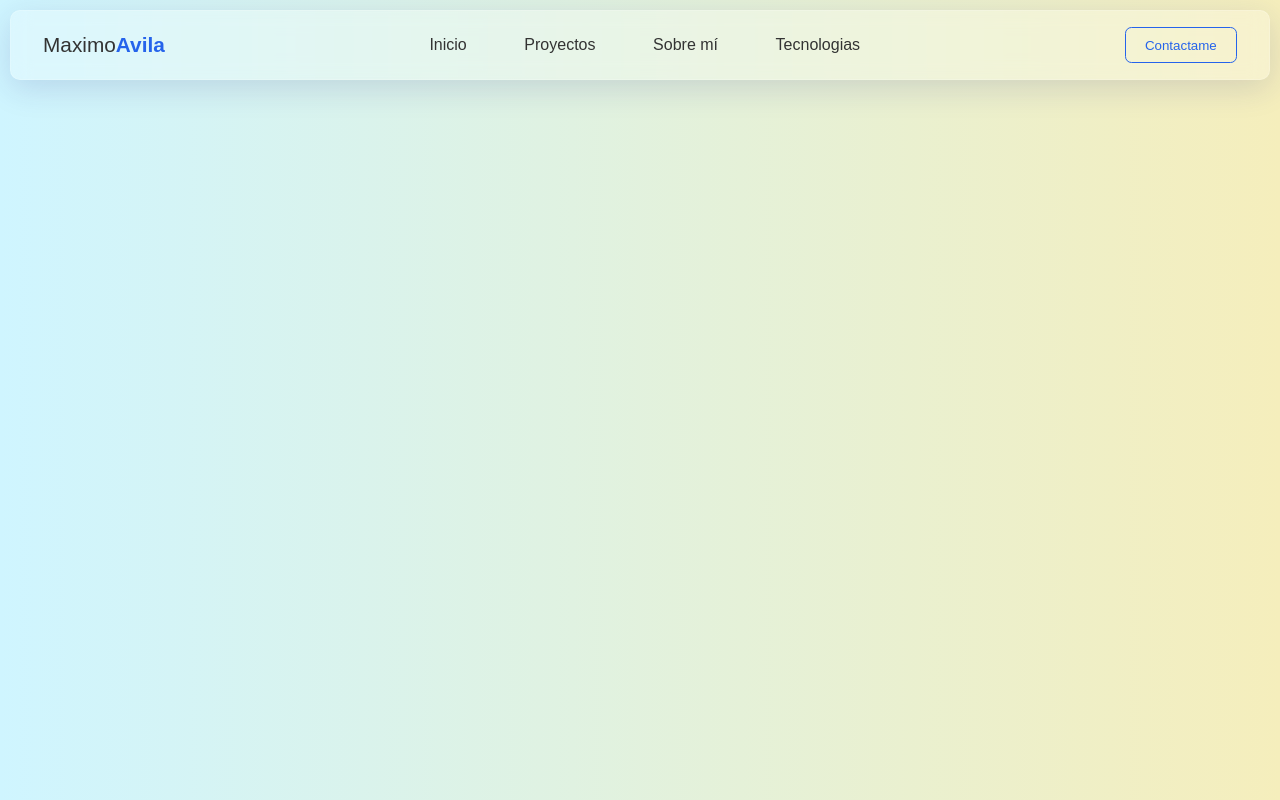
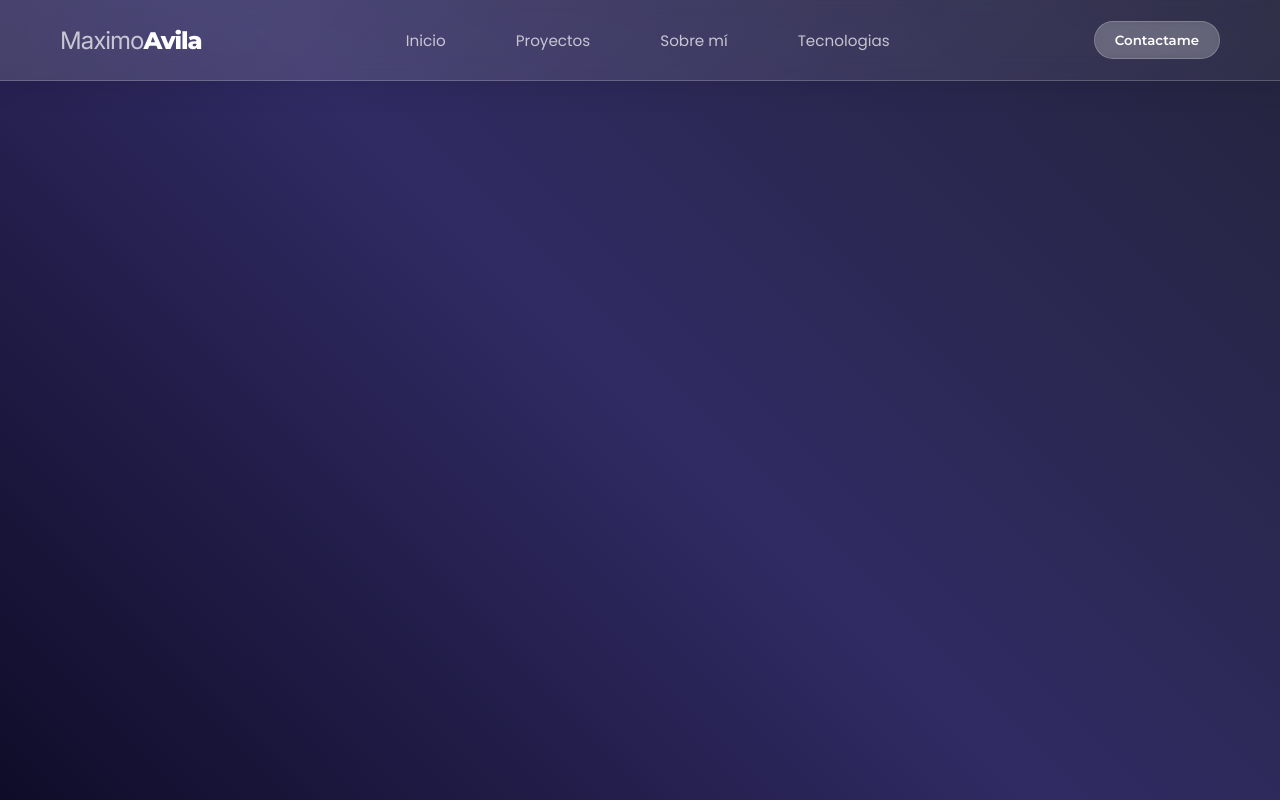
Before and after one commit to avmaximo/portfolio, a plain HTML site: page index.html in a window 1280 px wide. Drawn offline with Linux system fonts and the light colour scheme; a web font is replaced by a local one.

Commit message:
07032026-2

```diff
--- a/index.html
+++ b/index.html
@@ -3,13 +3,18 @@
 <head>
     <meta charset="UTF-8">
     <meta name="viewport" content="width=device-width, initial-scale=1.0">
+    <style>
+    @import url('https://fonts.googleapis.com/css2?family=Inter:ital,opsz,wght@0,14..32,100..900;1,14..32,100..900&family=Miniver&family=Montserrat:ital,wght@0,100..900;1,100..900&family=Poppins:ital,wght@0,400;0,500;0,600;0,700;1,400&display=swap');
+    </style>
     <link rel="stylesheet" href="style.css">
+
     <title>Document</title>
 </head>
 <body>
     <header class="main-header">
+        <div class="header-container">
             <div class="header-logo">
-            Maximo<span>Avila</span>
+                <span>Maximo</span>Avila
             </div>
             <div class="nav-menu">
                 <li><a href="#" class="btn-1">Inicio</a></li>
@@ -18,6 +23,7 @@
                 <li><a href="#" class="btn-1">Tecnologias</a></li>
             </div>
             <button class="btn-contact-me">Contactame</button>
+        </div>
     </header>
     <section class="hero-section">
 
--- a/style.css
+++ b/style.css
@@ -1,106 +1,121 @@
+:root {
+    /* --- Tipografías (Google Fonts) --- */
+    --font-main: 'Inter', sans-serif;
+    --font-accent: 'Poppins', sans-serif;
+    --font-heading: 'Montserrat', sans-serif;
+
+    /* --- Colores de Vidrio (Glassmorphism) --- */
+    --glass-bg: rgba(255, 255, 255, 0.1);       /* Transparencia base del vidrio */
+    --glass-border: rgba(255, 255, 255, 0.2);   /* Borde sutil que da sensación de grosor */
+    --glass-blur: blur(12px);                   /* El efecto que desenfoca lo que está detrás */
+
+    /* --- Colores de Texto --- */
+    --text-primary: #ffffff;
+    --text-secondary: rgba(255, 255, 255, 0.7);
+    --text-shadow: 0 4px 10px rgba(0, 0, 0, 0.3);
+
+    /* --- Espaciado y Bordes --- */
+    --radius: 20px;
+    --shadow-main: 0 8px 32px 0 rgba(31, 38, 135, 0.37);
+}
+
+/* RESET GLOBAL */
 * {
     padding: 0;
     margin: 0;
-    box-sizing: border-box; /* AÑADIDO: Fundamental para que el padding no sume al ancho total */
-    font-family: sans-serif;
+    box-sizing: border-box; /* Hace que el padding no rompa el ancho de los elementos */
+    font-family: var(--font-main);
 }
 
-/* Reto para vos: Dale un color de fondo o un degradado sutil al BODY
-   para que el efecto de vidrio se note realmente. Si el fondo es blanco puro,
-   el "glass" no se apreciará bien.
-*/
-
 body {
-    background: #cff5ff;
-    background: linear-gradient(90deg,rgba(207, 245, 255, 1) 0%, rgba(245, 238, 188, 1) 100%);
+    background: linear-gradient(45deg, #0f0c29, #302b63, #24243e); /* Fondo oscuro para que resalte el vidrio */
+    min-height: 100vh;
+    padding-top: 80px; /* Evita que el contenido se esconda bajo el header fijo */
 }
 
+/* HEADER (La capa que flota) */
 .main-header {
-    display: flex;
-    align-items: center;
-    justify-content: space-between;
-    padding: 1rem 2rem;
+    position: fixed;    /* Lo mantiene siempre visible al hacer scroll */
+    top: 0;             /* Pegado arriba */
+    left: 0;            /* Pegado a la izquierda */
+    width: 100%;        /* Ocupa todo el ancho de la pantalla */
+    z-index: 1000;      /* Se asegura de estar por encima de todo el contenido */
 
-    /* --- AQUÍ EMPIEZA LA MAGIA DEL GLASSMORPHISM --- */
+    /* Efecto Liquid Glass */
+    background: linear-gradient(
+        135deg,
+        rgba(255, 255, 255, 0.15) 0%,
+        rgba(255, 255, 255, 0.05) 100%
+    ); /* Gradiente traslúcido que simula reflejos de luz */
 
-    /* 1. Fondo semi-transparente (Blanco con 25% de opacidad) */
-    background-color: rgba(255, 255, 255, 0.25);
+    backdrop-filter: var(--glass-blur); /* El corazón del efecto: desenfoca el fondo */
+    -webkit-backdrop-filter: var(--glass-blur); /* Compatibilidad para navegadores Safari */
 
-    /* 2. El Efecto Esmerilado (Súper importante) */
-    /* Desenfoca el fondo detrás del header */
-    backdrop-filter: blur(10px);
-    /* Soporte para navegadores basados en WebKit (Safari, etc.) */
-    -webkit-backdrop-filter: blur(10px);
-
-    /* 3. Borde sutil y brillo */
-    /* Reemplazamos tu '1px solid red' por uno blanco semi-transparente */
-    border: 1px solid rgba(255, 255, 255, 0.18);
-
-    /* 4. Sombra para profundidad */
-    box-shadow: 0 8px 32px 0 rgba(31, 38, 135, 0.15); /* Una sombra azulada muy suave */
-
-    /* --- FIN DE LA MAGIA --- */
-
-    /* Mantenemos tus estilos de layout */
-    border-radius: 10px;
-    margin: 10px;
-
-    /* OPCIONAL PRO: Hacé el header 'sticky' para que flote sobre el contenido */
-    /* position: sticky;
-       top: 10px;
-       z-index: 1000; */
+    border-bottom: 1px solid var(--glass-border); /* Línea divisoria muy fina y elegante */
+    box-shadow: 0 4px 30px rgba(0, 0, 0, 0.1);     /* Sombra suave para dar profundidad */
 }
 
-/* --- Tus estilos existentes, refinados --- */
-
-.main-header .header-logo {
-    font-size: 1.3rem;
-    color: #333; /* Un color de texto base */
+/* CONTENEDOR (El límite del contenido) */
+.header-container {
+    max-width: 1200px;  /* Ancho máximo para que no se estire demasiado en monitores grandes */
+    margin: 0 auto;     /* Centra el bloque horizontalmente */
+    padding: 0 20px;    /* Espacio interno a los lados para que no toque los bordes en móvil */
+    display: flex;      /* Activa el modo caja flexible */
+    justify-content: space-between; /* Separa Logo, Menú y Botón equitativamente */
+    align-items: center;            /* Centra todos los elementos verticalmente */
+    height: 80px;       /* Define la altura fija del encabezado */
 }
 
-.main-header .header-logo span {
-    font-weight: bold;
-    color: #2563eb; /* Reto: Usá una variable acá */
+/* LOGO */
+.header-logo {
+    font-family: var(--font-heading);
+    font-weight: 800;   /* Letra muy gruesa para impacto */
+    font-size: 1.5rem;
+    color: var(--text-primary);
+    letter-spacing: -1px; /* Junta un poco las letras para un look más moderno */
 }
 
-.main-header .nav-menu {
-    display: flex;
-    gap: 2rem;
+.header-logo span {
+    color: var(--text-secondary);
+    font-weight: 400;   /* El nombre es más fino para crear contraste visual */
 }
 
-.main-header .nav-menu a {
-    text-decoration: none;
-    color: #333; /* Reto: Usá una variable */
-    display: inline-block;
-    padding: 0.5rem 0.8rem;
-    border-radius: 0.4rem;
-    transition: all 0.3s ease; /* 'all' captura color y background */
+/* MENÚ DE NAVEGACIÓN */
+.main-header .nav-menu {
+    display: flex;      /* Pone los elementos de la lista en fila */
+    gap: 30px;          /* Espacio generoso entre cada link */
+    list-style: none;   /* Quita los puntos negros de la lista */
 }
 
-/* Efecto Hover sutil sobre el vidrio */
-.main-header .nav-menu a:hover {
-    background-color: rgba(255, 255, 255, 0.2); /* Un brillo extra */
-    color: #000;
+.nav-menu .btn-1 {
+    padding: 10px 20px;
+    text-decoration: none; /* Quita el subrayado azul por defecto */
+    color: var(--text-secondary);
+    font-family: var(--font-accent);
+    font-size: 0.95rem;
+    transition: 0.3s;      /* Suaviza el cambio de color al pasar el mouse */
 }
 
-.main-header .nav-menu li {
-    list-style: none;
+.nav-menu .btn-1:hover {
+    color: var(--text-primary);
+    text-shadow: 0 0 8px rgba(255, 255, 255, 0.5); /* Resplandor neón suave al pasar el mouse */
 }
 
-.main-header .btn-contact-me {
-    border-radius: 0.4rem;
-    cursor: pointer;
-    padding: 0.6rem 1.2rem;
-    background: none;
-
-    /* Estilo inicial del botón sobre el vidrio */
-    border: 1px solid #2563eb; /* Reto: Usá una variable */
-    color: #2563eb;
-    transition: all 0.3s ease;
+/* BOTÓN DE CONTACTO */
+.btn-contact-me {
+    background: rgba(255, 255, 255, 0.2); /* Fondo de vidrio un poco más sólido */
+    border: 1px solid var(--glass-border);
+    color: var(--text-primary);
+    padding: 10px 20px;
+    border-radius: var(--radius); /* Bordes redondeados definidos en :root */
+    cursor: pointer;              /* Cambia el cursor a una mano */
+    font-family: var(--font-heading);
+    font-weight: 600;
+    backdrop-filter: blur(4px);   /* Un desenfoque extra dentro del botón */
+    transition: all 0.3s ease;    /* Animación para el efecto de movimiento */
 }
 
-/* Efecto Hover del botón */
-.main-header .btn-contact-me:hover {
-    background-color: #2563eb;
-    color: white;
+.btn-contact-me:hover {
+    background: var(--text-primary); /* Se vuelve blanco sólido */
+    color: #000;                     /* Texto negro para legibilidad */
 }
```
Lines whose indentation alone changed are shown as unchanged.
